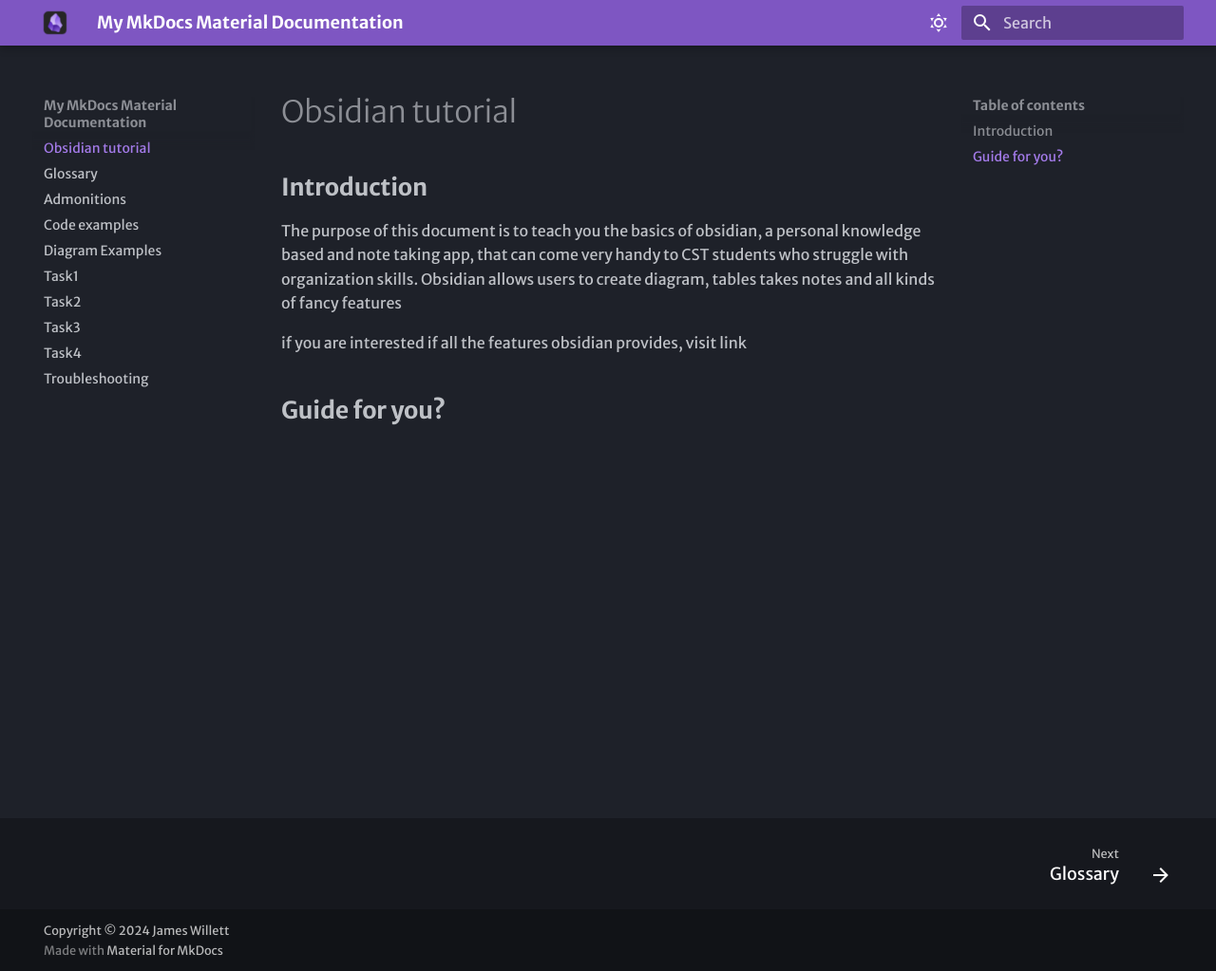
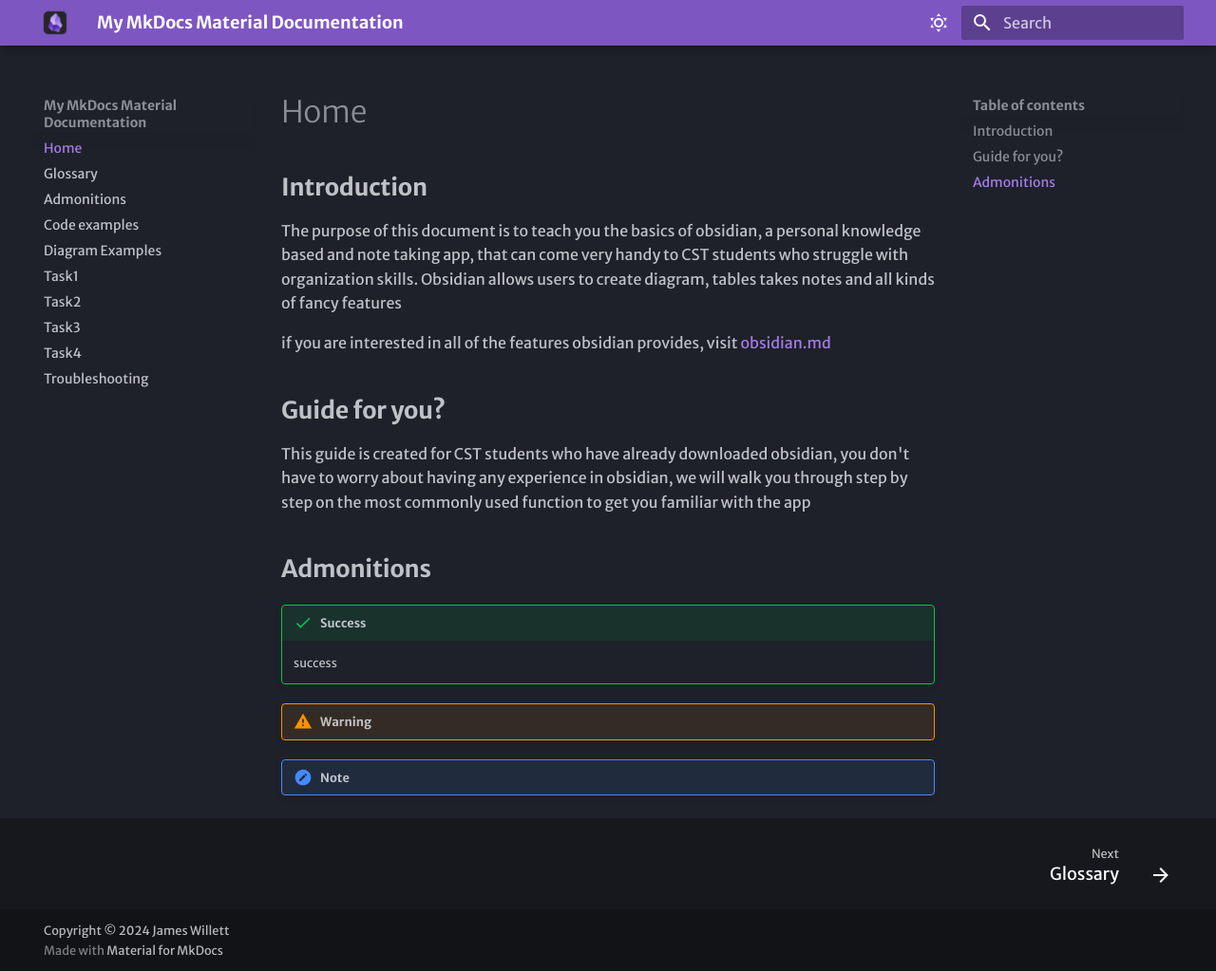
Before and after one commit to AllenLu12/COMP_2216_Obsidian_tutorial, an MkDocs documentation site: the page built from docs/index.md, in a window 1280 px wide and 1023 px high. Shown: the whole window at 95% size. Built offline with MkDocs 1.6.1 and Material for MkDocs 9.7.7, drawn with Linux system fonts in a browser that asks for light colours; some web fonts are replaced.

Commit message:
Add admonitions

```diff
--- a/docs/index.md
+++ b/docs/index.md
@@ -1,9 +1,22 @@
-# Obsidian tutorial
+# Home
 
 ## **Introduction**
 
 The purpose of this document is to teach you the basics of obsidian, a personal knowledge based and note taking app, that can come very handy to CST students who struggle with organization skills. Obsidian allows users to create diagram, tables takes notes and all kinds of fancy features
 
-if you are interested if all the features obsidian provides, visit link
+if you are interested in all of the features obsidian provides, visit [obsidian.md](https://obsidian.md/)
 
 ## **Guide for you?**
+
+This guide is created for CST students who have already downloaded obsidian, you don't have to worry about having any experience in obsidian, we will walk you through step by step on the most commonly used function to get you familiar with the app
+
+## **Admonitions**
+
+!!! success success
+
+    success
+
+!!! warning warning
+
+
+!!! note note
```
